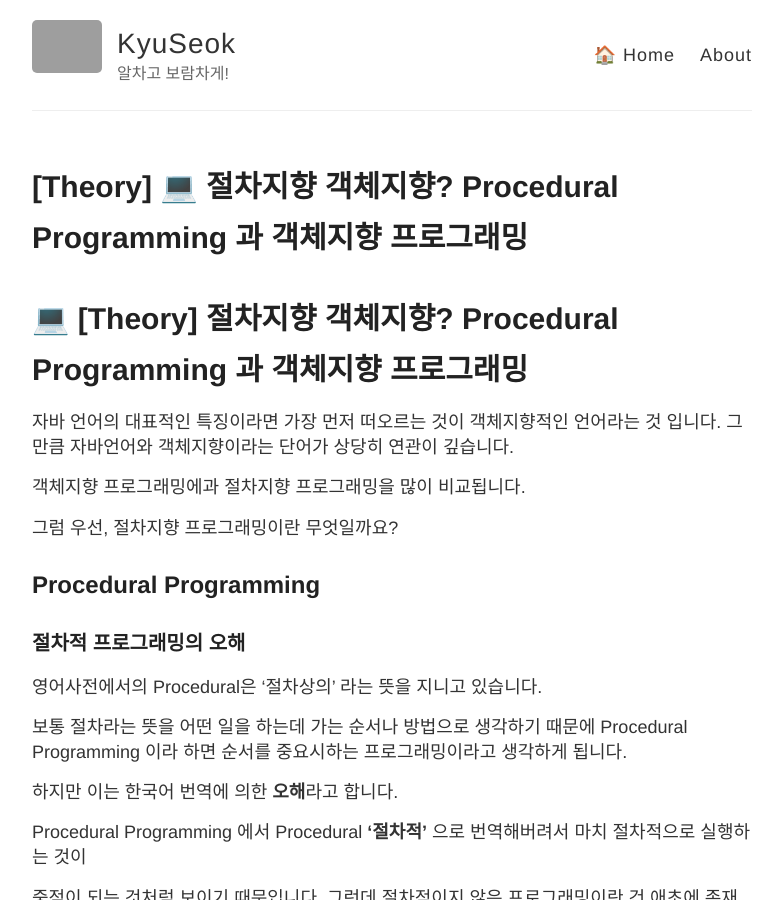
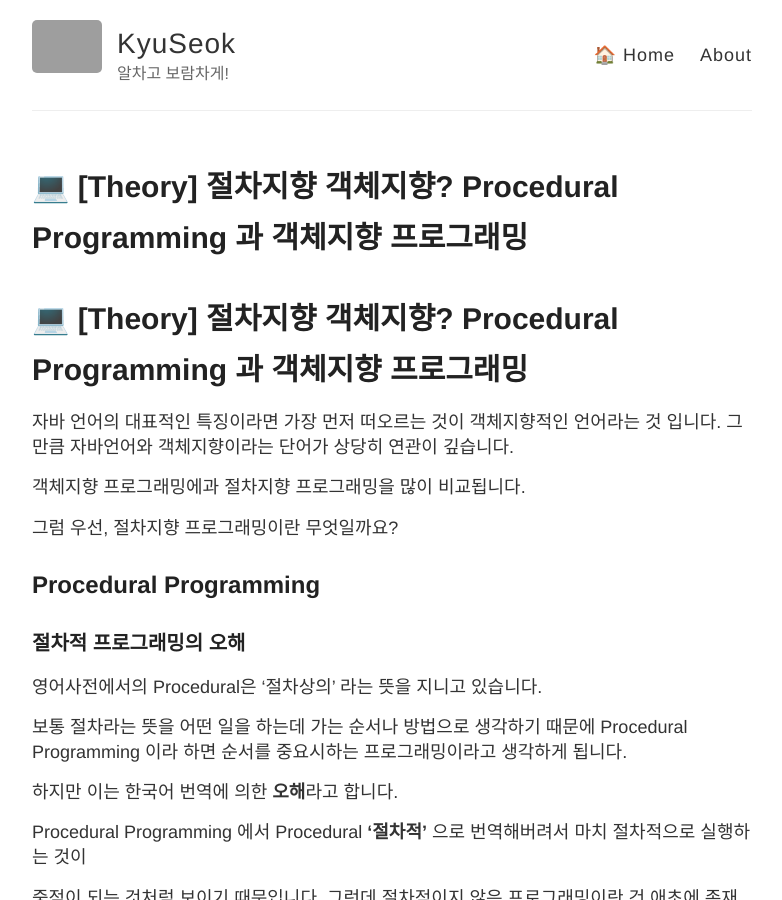
Before and after one commit to mks502/mks502.github.io, a Jekyll site: the page built from _posts/2021-5-29-theory-oop-pp.md, in a window 1280 px wide and 900 px high. Shown: the whole window, without its empty margins (248-1030 px from the left). Built offline with Jekyll 4.4.1, drawn with Linux system fonts in a browser that asks for light colours; grey boxes are pictures that could not be loaded.

```diff
--- a/_posts/2021-5-29-theory-oop-pp.md
+++ b/_posts/2021-5-29-theory-oop-pp.md
@@ -1,6 +1,6 @@
 ---
 layout: post
-title: "[Theory] 💻 절차지향 객체지향? Procedural Programming 과 객체지향 프로그래밍"
+title: "💻 [Theory] 절차지향 객체지향? Procedural Programming 과 객체지향 프로그래밍"
 category : Theory
 tags: [theory,pp,oop]
 ---
```
